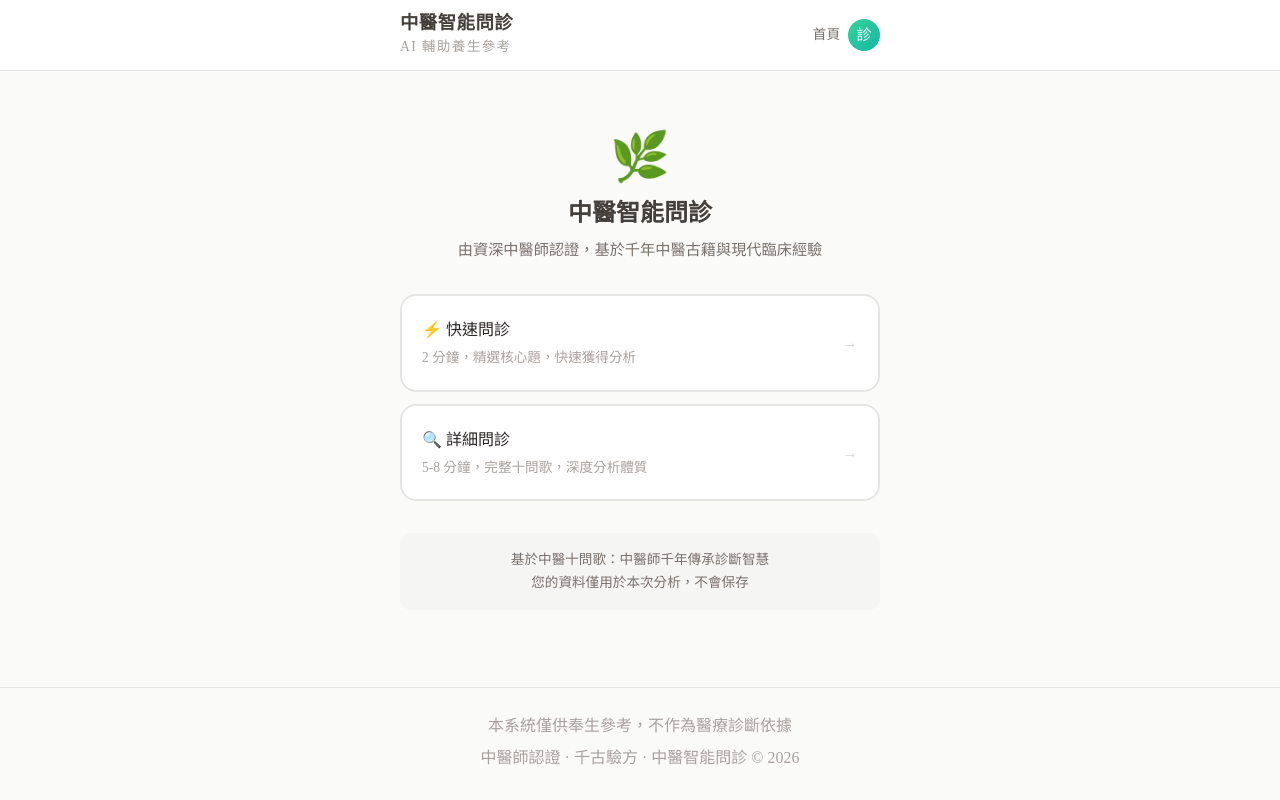
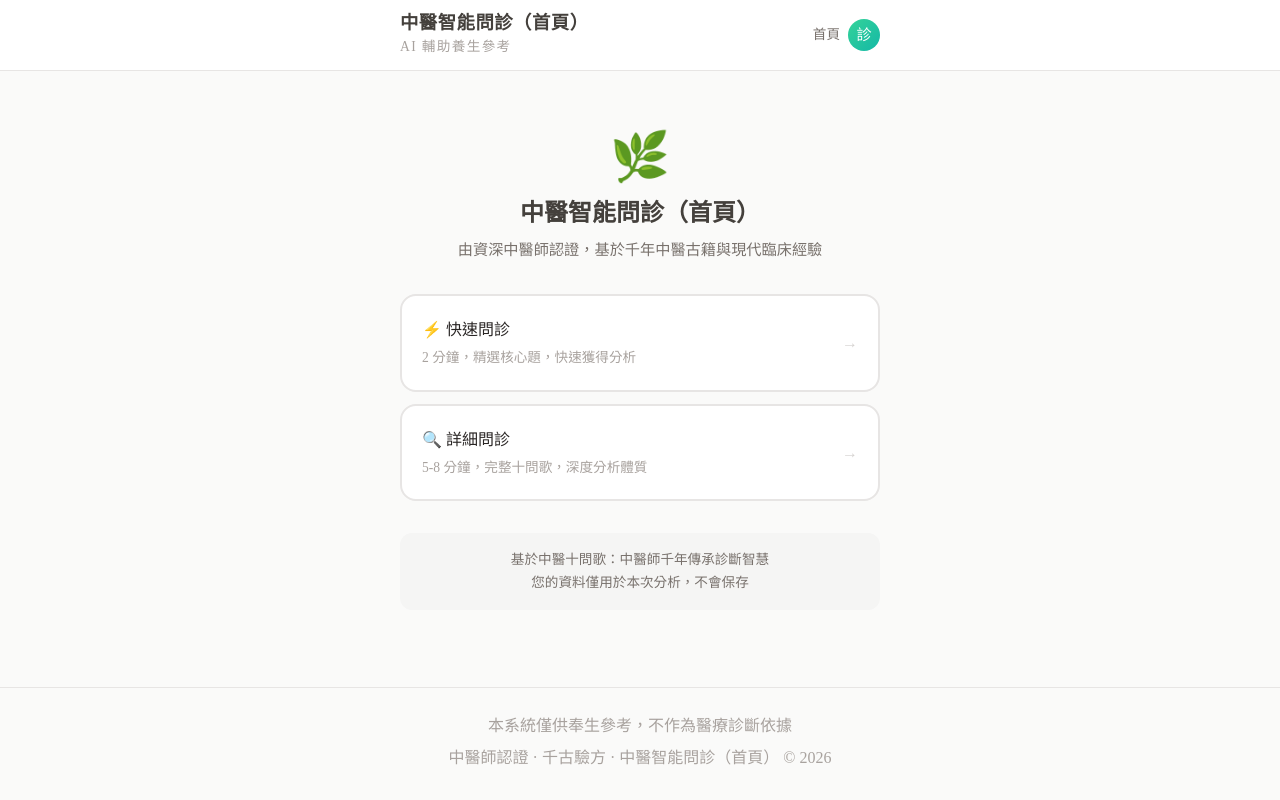
Before and after one commit to realtcmweb/tcm-knowledge-base, a Next.js app: page /zh-TW in a window 1280 px wide. Built offline with nearby package versions, Linux system fonts and the light colour scheme.

Commit message:
force homepage refresh

```diff
--- a/app/[locale]/page.tsx
+++ b/app/[locale]/page.tsx
@@ -474,7 +474,7 @@ export default function ConsultPage() {
       <header className="bg-white/90 backdrop-blur-sm border-b border-stone-200 sticky top-0 z-50">
         <div className="max-w-lg mx-auto px-4 py-3 flex items-center justify-between">
           <div>
-            <h1 className="text-lg font-light tracking-wide text-stone-700">中醫智能問診</h1>
+            <h1 className="text-lg font-light tracking-wide text-stone-700">中醫智能問診（首頁）</h1>
             <p className="text-xs text-stone-400 tracking-widest">AI 輔助養生參考</p>
           </div>
           <div className="flex items-center gap-2">
@@ -496,7 +496,7 @@ export default function ConsultPage() {
         <main className="max-w-lg mx-auto px-4 py-10 min-h-[75vh] flex flex-col justify-center">
           <div className="text-center mb-8">
             <div className="text-5xl mb-4">🌿</div>
-            <h2 className="text-2xl font-light text-stone-700 mb-2">中醫智能問診</h2>
+            <h2 className="text-2xl font-light text-stone-700 mb-2">中醫智能問診（首頁）</h2>
             <p className="text-sm text-stone-500">由資深中醫師認證，基於千年中醫古籍與現代臨床經驗</p>
           </div>
           <div className="space-y-3 mb-8">
@@ -894,7 +894,7 @@ export default function ConsultPage() {
 
       <footer className="text-center py-6 text-xs text-stone-400 border-t border-stone-200 mt-4">
         <p>本系統僅供奉生參考，不作為醫療診斷依據</p>
-        <p className="mt-1">中醫師認證 · 千古驗方 · 中醫智能問診 © 2026</p>
+        <p className="mt-1">中醫師認證 · 千古驗方 · 中醫智能問診（首頁） © 2026</p>
       </footer>
     </div>
   )
```
